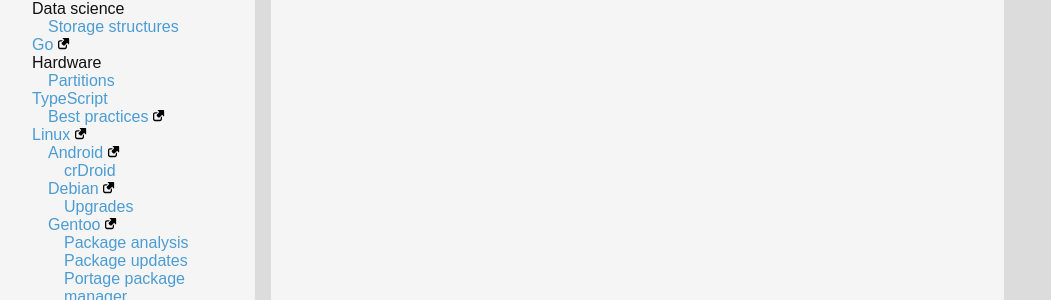
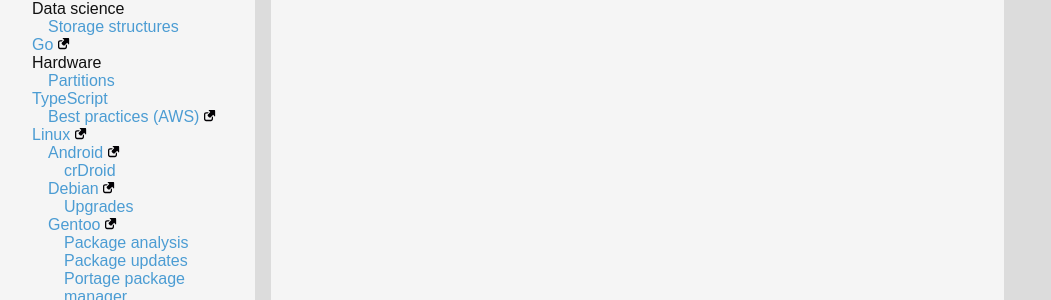
Before and after one commit to ganiulis/personal-notes, a Jekyll site: the page built from index.md, in a window 1280 px wide. Shown: the part 502-802 px from the top of the page, without its empty margins (0-1051 px from the left). Built offline with Jekyll 4.4.1, drawn with Linux system fonts in a browser that asks for light colours; our own code applies the rules of GitHub Pages for plain Markdown files.

Commit message:
feat: Notes

```diff
--- a/_data/navigation.yaml
+++ b/_data/navigation.yaml
@@ -46,7 +46,7 @@ items:
             path: partitions
       - title: TypeScript
         items:
-          - title: Best practices
+          - title: Best practices (AWS)
             website: https://docs.aws.amazon.com/prescriptive-guidance/latest/best-practices-cdk-typescript-iac/typescript-best-practices.html
       - title: Linux
         website: https://www.linux.org
```
